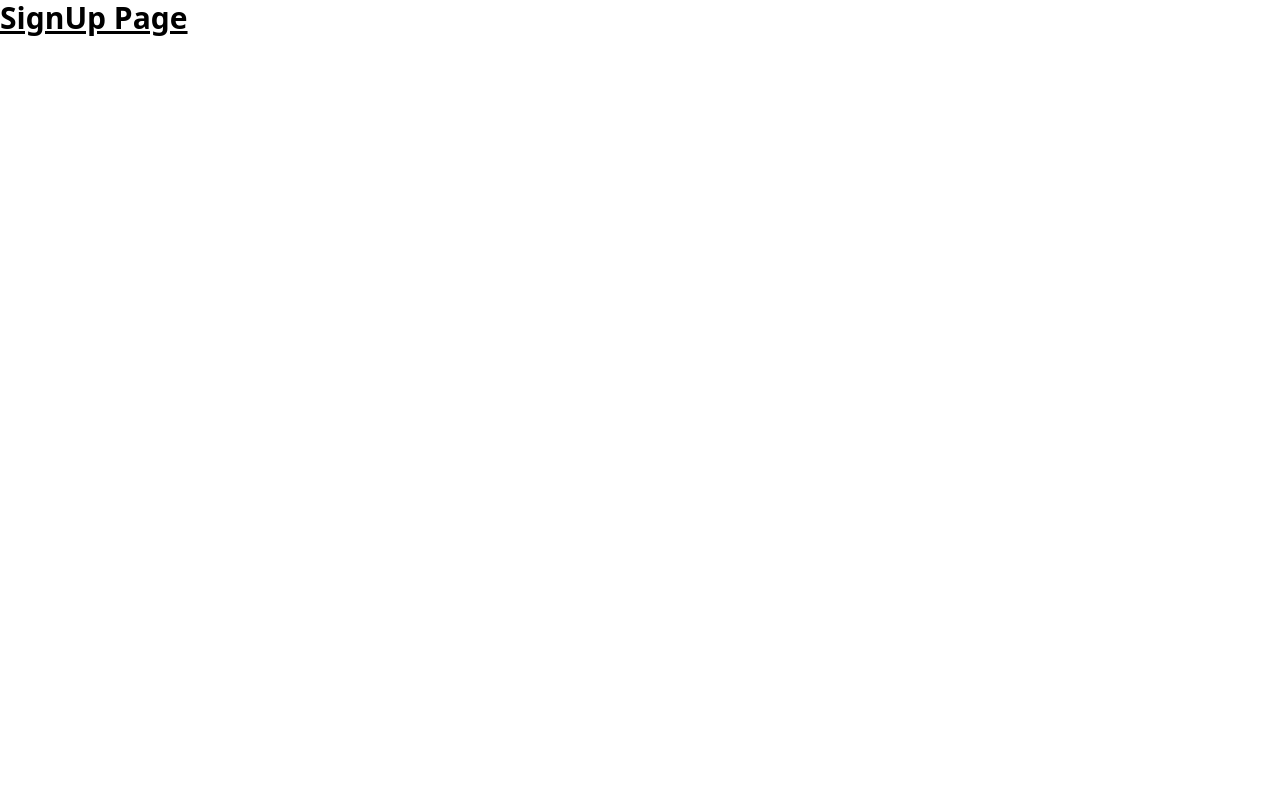
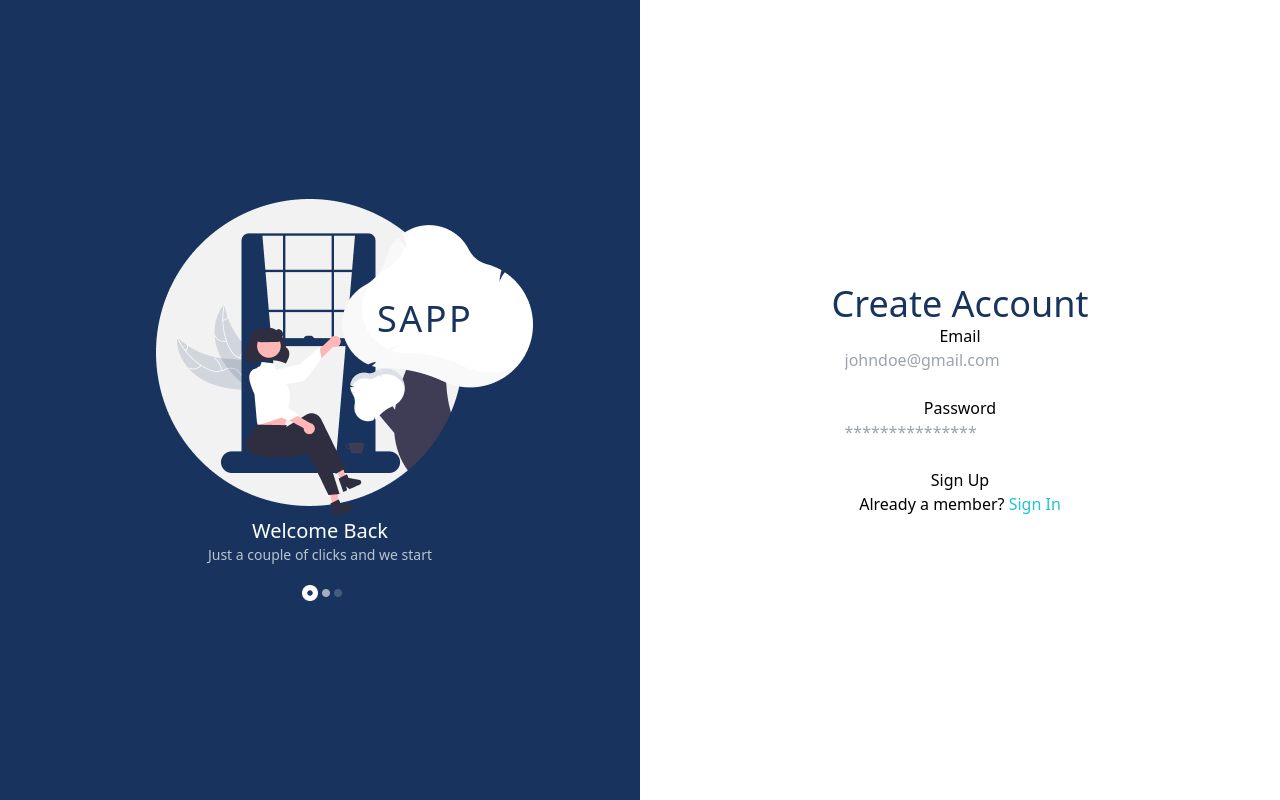
Before and after one commit to Bentike/nuxt-test-app, a Nuxt app: page /SignUp in a window 1280 px wide. Built offline with nearby package versions, Linux system fonts and the light colour scheme.

Commit message:
added some contents to sign up page

```diff
--- a/components/Register.vue
+++ b/components/Register.vue
@@ -1,6 +1,30 @@
 <template>
     <div>
-        <h1  class="text-3xl font-bold underline">SignUp Page</h1>
+        <div class="w-full flex h-screen">
+        <div class="w-1/2 bg-myBlue h-screen flex items-center justify-center">
+            <div class="w-4/6 text-center m-auto">
+                 <Logo/>
+                 <h1 class="text-white text-xl">Welcome Back</h1>
+                 <p class="text-white text-sm opacity-70">Just a couple of clicks and we start</p>
+                 <Bar/>
+            </div>
+        </div>
+        <div class="w-1/2 bg-white  h-screen flex items-center justify-center">
+             <div class="w-4/6 text-center m-auto">
+                 <h1 class="text-4xl text-myBlue">Create Account</h1>
+                 <form>
+                    <label>Email <br/>
+                        <input type="email" placeholder="johndoe@gmail.com"/>
+                    </label> <br/><br/>
+                    <label>Password <br/>
+                        <input type="password" placeholder="***************"/>
+                    </label> <br/><br/>
+                    <button>Sign Up</button>
+                    <p>Already a member? <span class="text-lightBlue">Sign In</span></p>
+                 </form>
+             </div>
+        </div>
+    </div>
     </div>
 </template>
 
```
